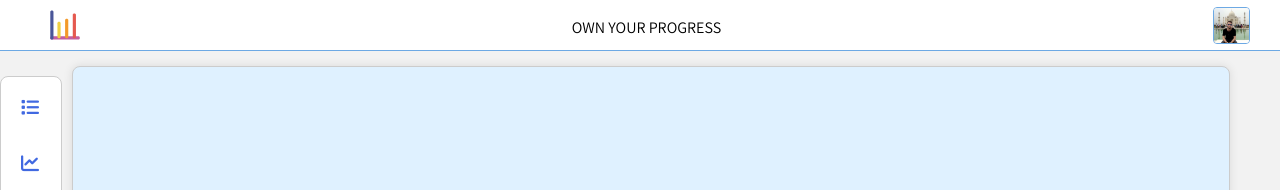
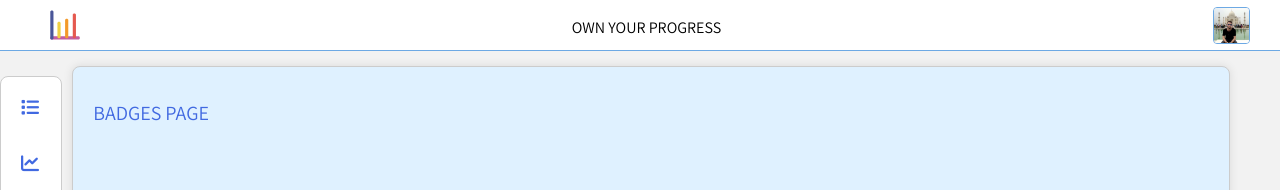
Before and after one commit to joseph-johnson27001/habits_tracker, a Vue app: page /#/badges in a window 1280 px wide. Shown: the top 190 px of the page. Built offline with nearby package versions, Linux system fonts and the light colour scheme.

Commit message:
Badges Page and routing

```diff
--- a/src/components/ProfilePage/BadgesSection.vue
+++ b/src/components/ProfilePage/BadgesSection.vue
@@ -2,7 +2,9 @@
   <div class="badges-section">
     <div class="heading-area">
       <h1>BADGES</h1>
-      <i class="fas fa-angle-right view-more-link"></i>
+      <router-link to="/badges" class="nav-link">
+        <i class="fas fa-angle-right view-more-link"></i>
+      </router-link>
     </div>
     <div class="badge-list">
       <div
--- a/src/router/index.js
+++ b/src/router/index.js
@@ -1,6 +1,7 @@
 import Vue from "vue";
 import VueRouter from "vue-router";
 import ProfilePage from "@/views/ProfilePage.vue";
+import BadgesPage from "@/views/BadgesPage.vue";
 import NewsPage from "@/views/NewsFeedPage.vue";
 import HabitPage from "@/views/HabitPage.vue";
 import HabitsPage from "@/views/HabitsPage.vue";
@@ -20,6 +21,7 @@ const routes = [
   { path: "/", component: NewsPage },
   { path: "/profile", component: ProfilePage },
   { path: "/habits", component: HabitsPage },
+  { path: "/badges", component: BadgesPage },
   { path: "/habit/", name: "habit", component: HabitPage, props: true },
   { path: "/articles", component: ArticlesPage },
   { path: "/article", component: ArticlePage },
--- /dev/null
+++ b/src/views/BadgesPage.vue
@@ -0,0 +1,5 @@
+<template>
+  <div>
+    <h1>BADGES PAGE</h1>
+  </div>
+</template>
```
